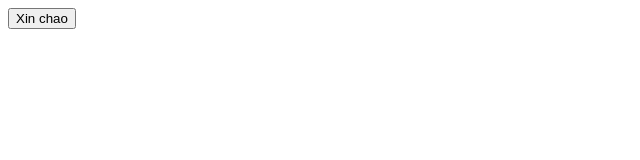
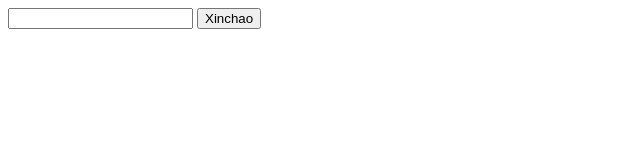
Before and after one commit to nthuhang1406/nthuhang1406.github.io, a plain HTML site: page week 6/index1.html in a window 1280 px wide. Shown: the whole page, without its empty margins (0-640 px from the left). Drawn offline with Linux system fonts and the light colour scheme.

Commit message:
Update index1.html

```diff
--- a/week 6/index1.html
+++ b/week 6/index1.html
@@ -6,14 +6,16 @@
     <title>Document</title>
 </head>
 <body>
-    <button onclick="alert('xinchao')">
-        Xin chao
+    <input type="text" id="name">
+    <button onclick="xinchao();">
+        Xinchao
     </button>
 </body>
 <script>
     function xinchao(){
-        alert('Xinchao');
-        alert('chuc ngay moi vui ve')
+        var name = document.getElementById('name').value;
+        alert('Xin chao' + name + '!');
+        alert('Chuc' + name + 'ngay moi vui ve');
     }
 </script>
 </html>
```
